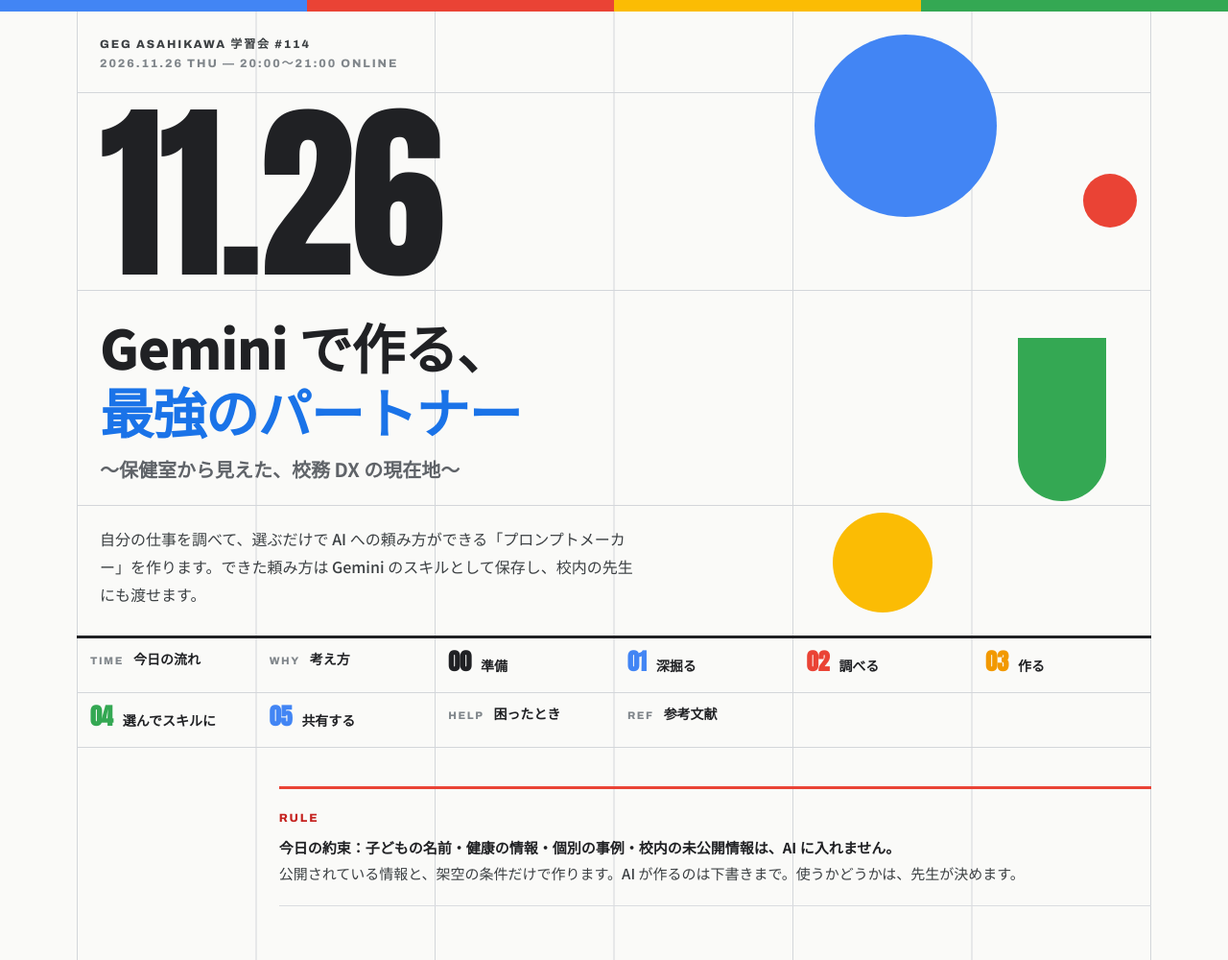
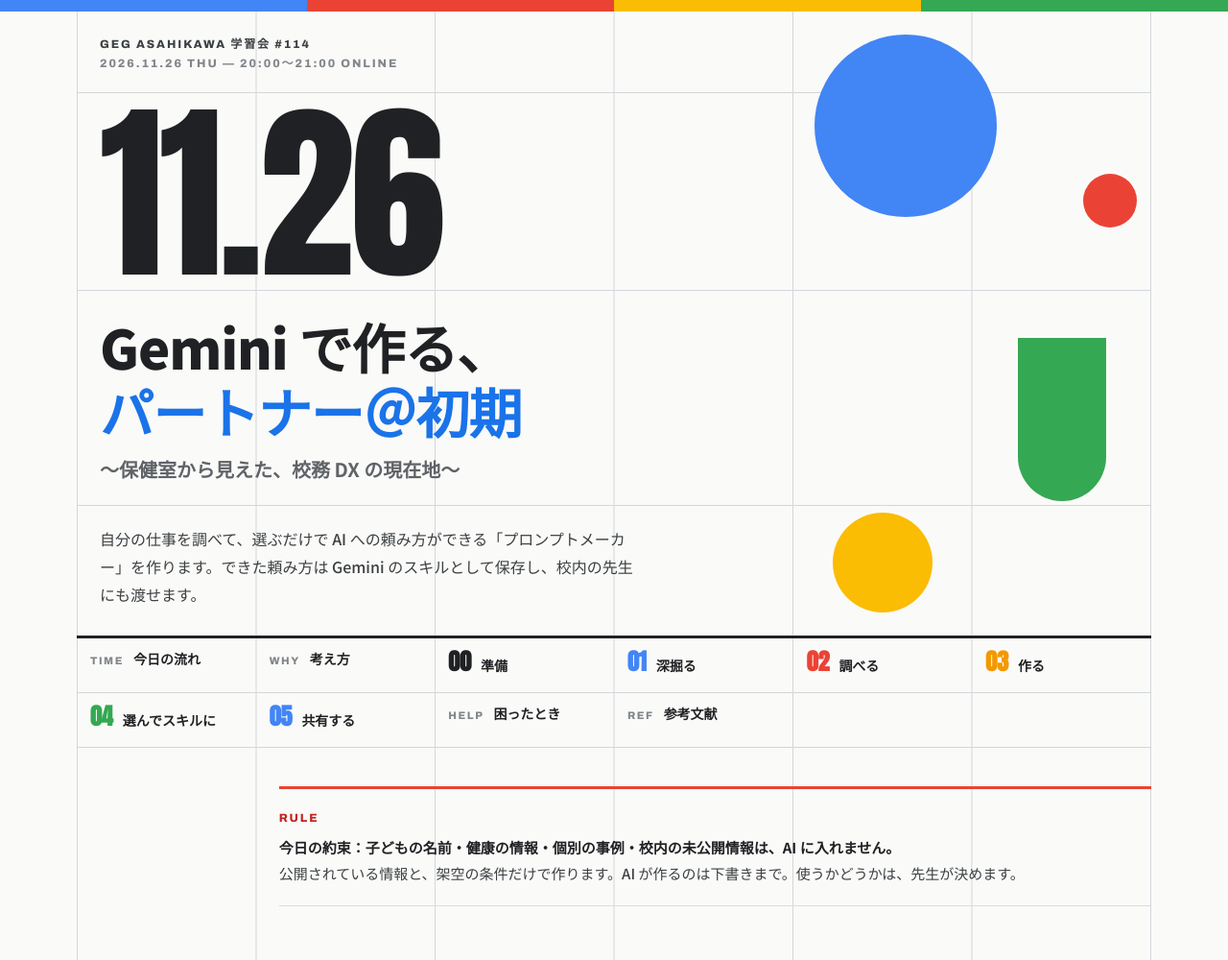
Before and after one commit to KTS-0513/geg-prompt-maker, a plain HTML site: page index.html in a window 1280 px wide. Shown: the top 1000 px of the page at 96% size. Drawn offline with Linux system fonts and the light colour scheme.

Commit message:
タイトルを「パートナー＠初期」に（11/26 本人）

```diff
--- a/index.html
+++ b/index.html
@@ -119,7 +119,7 @@ section>*{grid-column:2}section>.head{grid-column:1/-1}.head>*,.head h2,.head .t
 <p class="lb p-label">GEG Asahikawa 学習会 #114<br><span>2026.11.26 THU — 20:00〜21:00 ONLINE</span></p>
 <p class="p-date" aria-label="11月26日">11.26</p>
 <div class="p-title">
-<h1>Gemini で作る、<br><em>最強のパートナー</em></h1>
+<h1>Gemini で作る、<br><em>パートナー＠初期</em></h1>
 <p class="sub-title">〜保健室から見えた、校務 DX の現在地〜</p>
 </div>
 <p class="lead">自分の仕事を調べて、選ぶだけで AI への頼み方ができる「プロンプトメーカー」を作ります。できた頼み方は Gemini のスキルとして保存し、校内の先生にも渡せます。</p>
```
